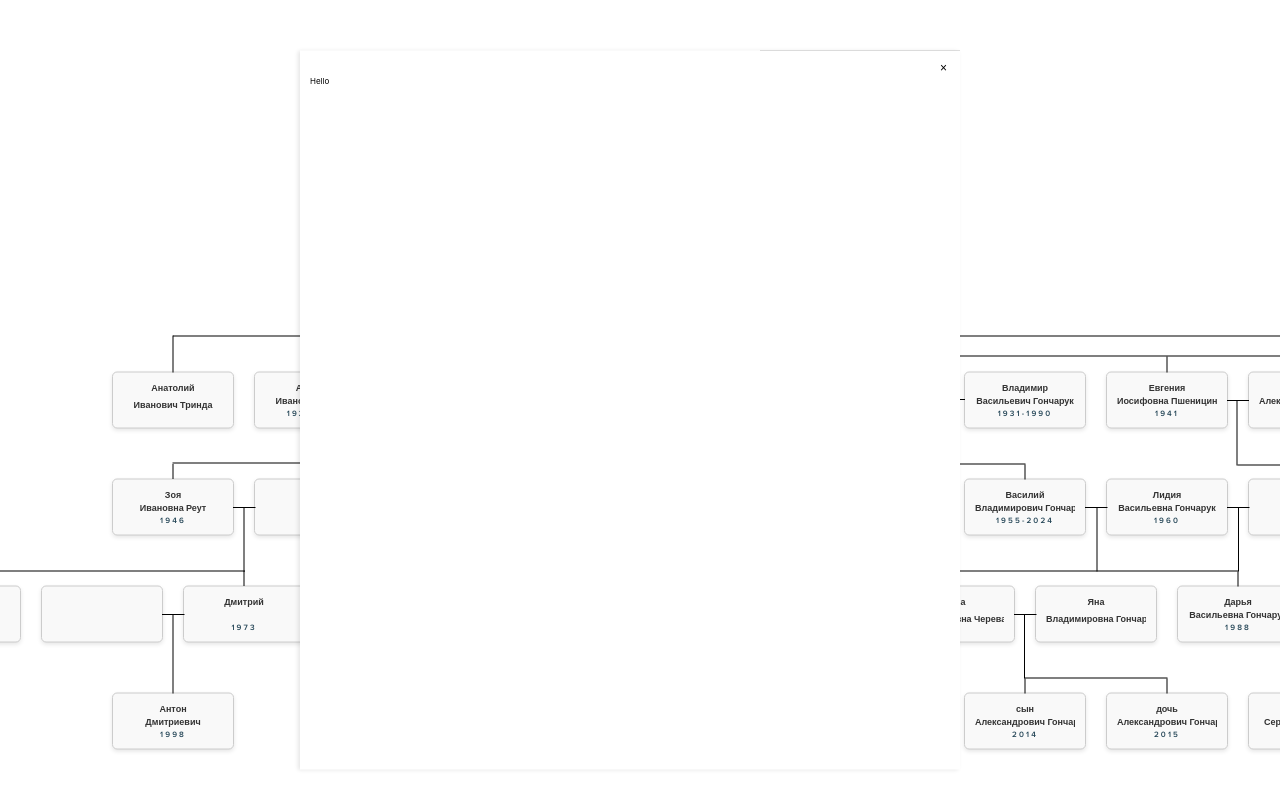
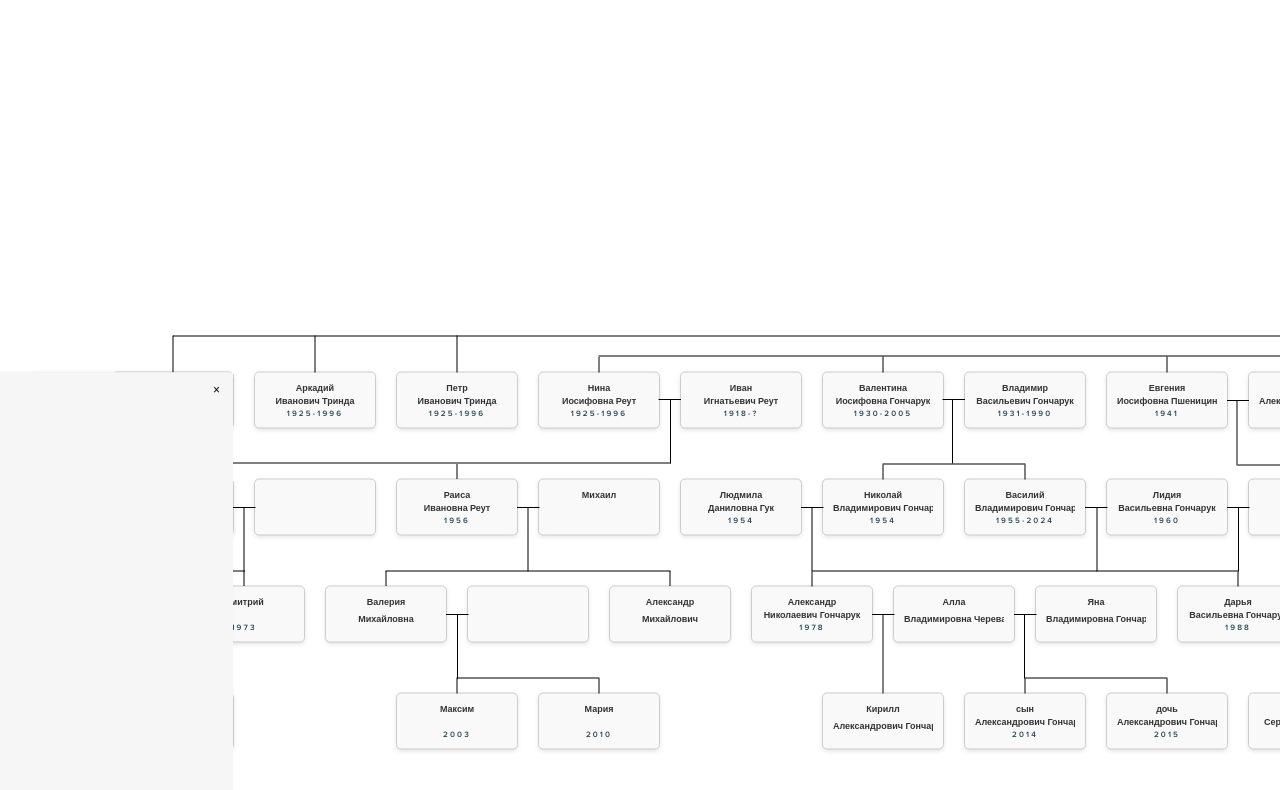
Before and after one commit to AnuitexDeveloper2/Family-tree, a React (Create React App) app: page / in a window 1280 px wide. Both pictures are taken after a click on the element "Анатолий Иванович Тринда". Shown: the part 464-1254 px from the top of the page. Built offline with nearby package versions, Linux system fonts and the light colour scheme.

Commit message:
member detail modal position

```diff
--- a/src/components/main/Main.tsx
+++ b/src/components/main/Main.tsx
@@ -1121,7 +1121,7 @@ const Family = () => {
                             }}
                         />
                     </Card>
-                    <Card name="Виталий Бабешко">
+                    <Card name="Виталий Бабешко" years="1993">
                     </Card>
                     <Card name="Владимир Васильевич Гончарук" years="1988">
                         <VerticalLine
@@ -1299,7 +1299,7 @@ const Family = () => {
                             }}
                         />
                     </Card>
-                    <Card name="Артем Сергеевич Гончарук">
+                    <Card name="Артем Сергеевич Гончарук" years="2009">
                         <VerticalLine
                             style={{
                                 left: "50%",
@@ -1309,7 +1309,7 @@ const Family = () => {
                             }}
                         />
                     </Card>
-                    <Card name="Полина Сергеевна Гончарук">
+                    <Card name="Полина Сергеевна Гончарук" years="2012">
                         <VerticalLine
                             style={{
                                 left: "50%",
@@ -1331,7 +1331,7 @@ const Family = () => {
                     </Card>
                     <Card opacity={"0"} name="">
                     </Card>
-                    <Card name="Богдан Витальевич Бабешко">
+                    <Card name="Богдан Витальевич Бабешко" years="2020">
                         <VerticalLine
                             style={{
                                 left: "50%",
--- a/src/components/memberDetail/MemberDetail..styles.ts
+++ b/src/components/memberDetail/MemberDetail..styles.ts
@@ -1,4 +1,5 @@
 import styled, { keyframes } from "styled-components";
+import { blueDark01, grayLighter } from "../../styles/colors";
 
 export const slideIn = keyframes`
   from {
@@ -19,24 +20,26 @@ export const slideOut = keyframes`
 `;
 
 export const ModalOverlay = styled.div`
-  position: fixed; /* Фиксируем относительно экрана */
+  position: absolute;
   top: 0;
   right: 0;
-  width: 400px; /* Ширина сайдбара */
-  height: 100vh; /* Растягиваем на всю высоту */
+  width: 400px;
+  height: 100vh;
   background: rgba(0, 0, 0, 0.5);
   z-index: 999;
+  background-color: ${grayLighter};
 `;
 
 export const ModalContent = styled.div<{ isOpen: boolean }>`
-  width: 100%;
+  width: 1400px;
   height: 100%;
   background: #fff;
   box-shadow: -4px 0 8px rgba(0, 0, 0, 0.1);
   display: flex;
   flex-direction: column;
   padding: 20px;
-  position: fixed;
+  position: absolute;
+  background-color: ${grayLighter};
   top: 0;
   right: 0;
   animation: ${({ isOpen }) => (isOpen ? slideIn : slideOut)} 0.3s ease-out forwards;
@@ -49,3 +52,12 @@ export const CloseButton = styled.button`
   font-size: 1.5rem;
   cursor: pointer;
 `;
+
+export const MemberDetailName = styled.div`
+  display: flex;
+  justify-content: center;
+  font-size: 24px;
+  line-height: 16px;
+  color: ${blueDark01};
+  font-family: Proxima N W15 Smbd, Arial, Helvetica Neue, Helvetica, sans-serif !important;
+`
--- a/src/components/memberDetail/MemberDetail.tsx
+++ b/src/components/memberDetail/MemberDetail.tsx
@@ -1,19 +1,22 @@
 import React, { FC } from "react";
-import { CloseButton, ModalContent, ModalOverlay } from "./MemberDetail..styles";
+import { CloseButton, MemberDetailName, ModalContent, ModalOverlay } from "./MemberDetail..styles";
 
 interface Props {
   onClose: () => void;
   isOpen: boolean;
+  name: string;
 }
 
-export const MemberDetail: FC<Props> = ({ isOpen, onClose }) => {
+export const MemberDetail: FC<Props> = ({ isOpen, onClose, name }) => {
   if (!isOpen) return null;
 
   return (
     <ModalOverlay onClick={onClose}>
       <ModalContent isOpen={isOpen} onClick={(e) => e.stopPropagation()}>
         <CloseButton onClick={onClose}>&times;</CloseButton>
-        Hello
+        <MemberDetailName>
+          {name}
+        </MemberDetailName>
       </ModalContent>
     </ModalOverlay>
   );
--- a/src/components/shared/card/Card.styles.ts
+++ b/src/components/shared/card/Card.styles.ts
@@ -2,11 +2,12 @@ import styled from 'styled-components'
 import { blueDark02, grayDark01 } from '../../../styles/colors';
 
 export const CardContainer = styled.div.withConfig({
-    shouldForwardProp: (prop) => !["margin"].includes(prop),
+  shouldForwardProp: (prop) => !["margin"].includes(prop),
 }) <{
-    margin?: string;
-    opacity?: string;
+  margin?: string;
+  opacity?: string;
 }>`
+  position: relative;
   background: #f9f9f9;
   border: 2px solid #ccc;
   border-radius: 10px;
--- a/src/components/shared/card/Card.tsx
+++ b/src/components/shared/card/Card.tsx
@@ -30,7 +30,6 @@ const Card: FC<Props> = ({ name, margin, opacity, years, children }) => {
     }
     dispatch(handleOpenMemberDetailPopup(cardId));
   };
-  console.log(cardModalId);
 
   return (
     <>
@@ -44,15 +43,16 @@ const Card: FC<Props> = ({ name, margin, opacity, years, children }) => {
         <MemberName>{`${lastName || ""} ${surname || ""}`}</MemberName>
         {children}
         <Years>{years}</Years>
-      </CardContainer>
         {cardModalId === cardId && (
           <MemberDetail
             isOpen={cardModalId === cardId}
+            name={name}
             onClose={() => {
               dispatch(handleOpenMemberDetailPopup(undefined))
             }}
           />
         )}
+      </CardContainer>
     </>
   );
 };
--- a/src/styles/colors.ts
+++ b/src/styles/colors.ts
@@ -21,6 +21,7 @@ export const grayLight02 = '#E3E3E3';
 export const grayLight03 = '#EDEDED';
 export const grayLight04 = '#f2f2f2';
 export const grayLight05 = '#FAFAFA';
+export const grayLighter = "#f6f6f6";
 export const green = '#3DA100';
 export const greenLight = '#37760d';
 export const greenDark = '#2d6f01';
```
Lines whose indentation alone changed are shown as unchanged.
